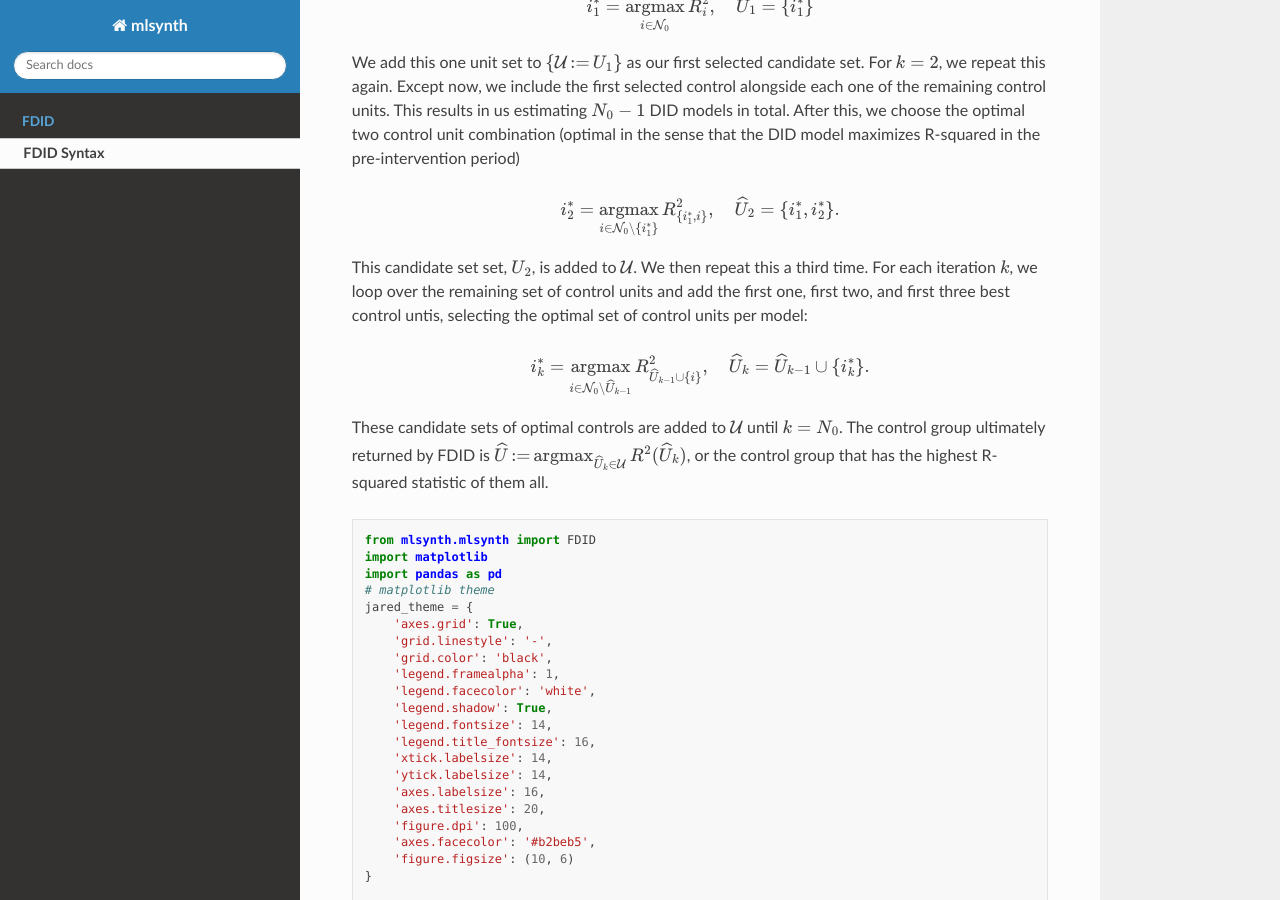
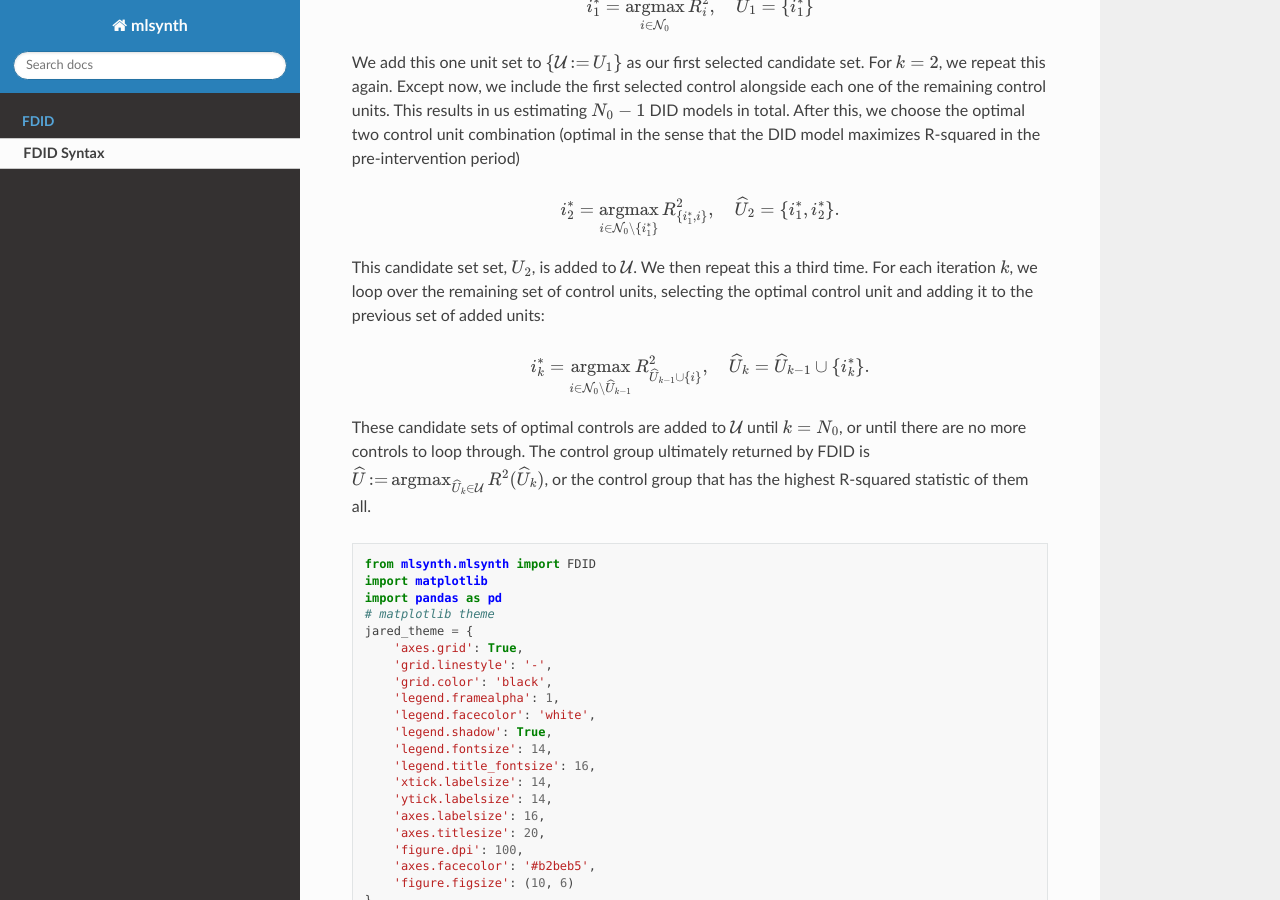
Before and after one commit to jgreathouse9/mlsynth, a Sphinx documentation site: the page built from docs/fdid.rst, in a window 1280 px wide and 900 px high, scrolled down 859 px. Built offline with Sphinx 7.4.7 and the Read the Docs theme 3.1.0, drawn with Linux system fonts in a browser that asks for light colours; pages that are not in the unit, such as notebooks, are missing from menus.

Commit message:
Update fdid.rst

```diff
--- a/docs/fdid.rst
+++ b/docs/fdid.rst
@@ -29,14 +29,14 @@ We add this one unit set to :math:`\{\mathcal{U} \operatorname*{:=} U_1 \}` as o
    i^\ast_2 = \operatorname*{argmax}_{i \in \mathcal{N}_0 \setminus \{i^\ast_1\}} R^2_{\{i^\ast_1, i\}},
    \quad \widehat{U}_2 = \{i^\ast_1, i^\ast_2\}.
 
-This candidate set set, :math:`U_2`, is added to :math:`\mathcal{U}`. We then repeat this a third time. For each iteration :math:`k`, we loop over the remaining set of control units and add the first one, first two, and first three best control untis, selecting the optimal set of control units per model:
+This candidate set set, :math:`U_2`, is added to :math:`\mathcal{U}`. We then repeat this a third time. For each iteration :math:`k`, we loop over the remaining set of control units, selecting the optimal control unit and adding it to the previous set of added units:
 
 .. math::
 
    i^\ast_k = \operatorname*{argmax}_{i \in \mathcal{N}_0 \setminus \widehat{U}_{k-1}} R^2_{\widehat{U}_{k-1} \cup \{i\}},
    \quad \widehat{U}_k = \widehat{U}_{k-1} \cup \{i^\ast_k\}.
 
-These candidate sets of optimal controls are added to :math:`\mathcal{U}` until :math:`k = N_0`. The control group ultimately returned by FDID is :math:`\widehat{U} \operatorname*{:=} \operatorname*{argmax}_{\widehat{U}_k \in \mathcal{U}} R^2(\widehat{U}_k)`, or the control group that has the highest R-squared statistic of them all.
+These candidate sets of optimal controls are added to :math:`\mathcal{U}` until :math:`k = N_0`, or until there are no more controls to loop through. The control group ultimately returned by FDID is :math:`\widehat{U} \operatorname*{:=} \operatorname*{argmax}_{\widehat{U}_k \in \mathcal{U}} R^2(\widehat{U}_k)`, or the control group that has the highest R-squared statistic of them all.
 
 
 .. code-block:: python
```
